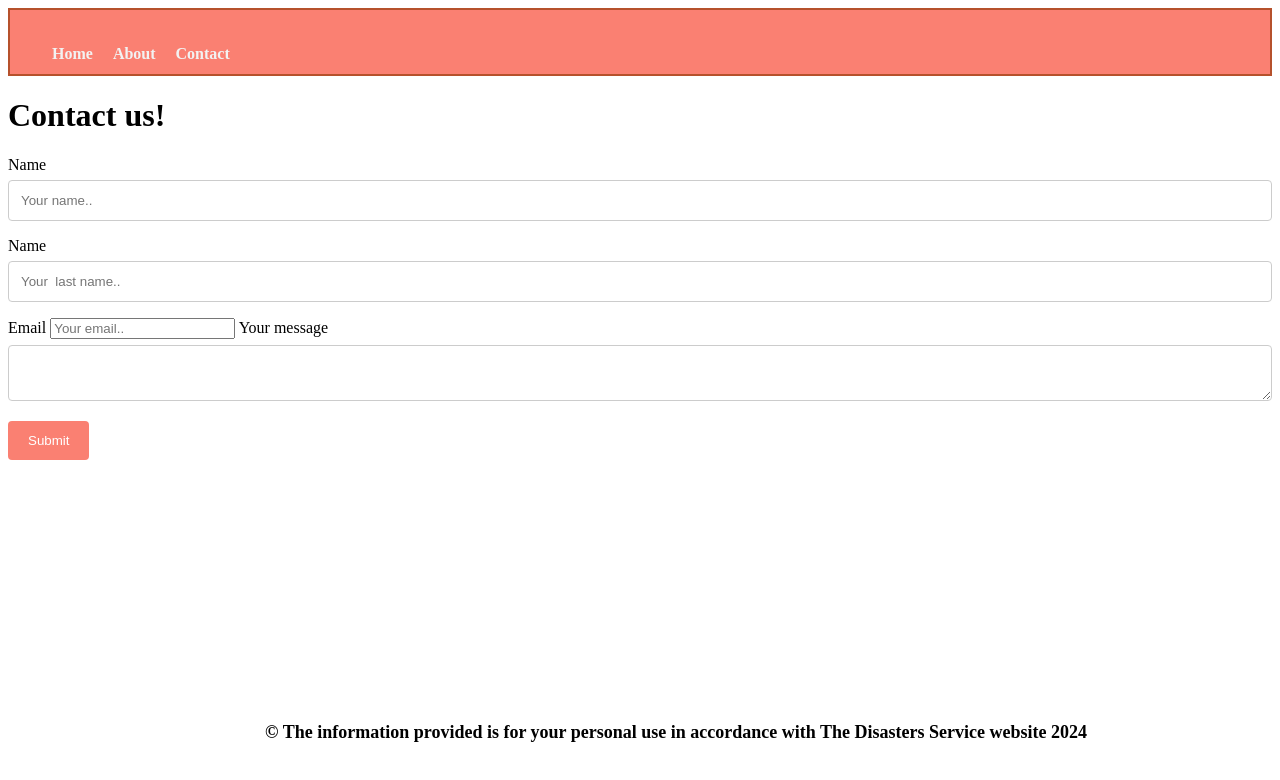
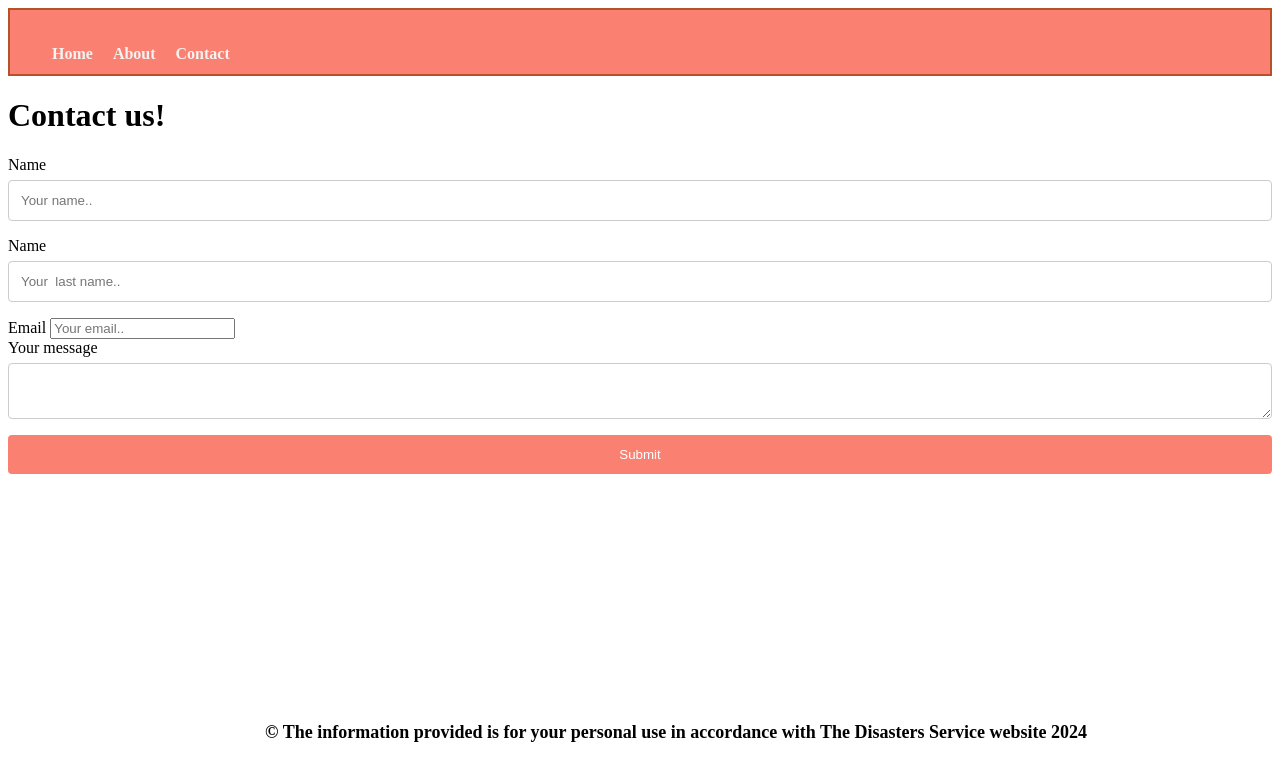
Before and after one commit to BIT-Studio-3/group-project-25-1-scade, a SvelteKit app in the folder disaster/disaster/: page /contact in a window 1280 px wide. Shown: the top 780 px of the page. Built offline with nearby package versions, Linux system fonts and the light colour scheme.

Commit message:
added styele to page

```diff
--- a/disaster/disaster/src/routes/contact/+page.svelte
+++ b/disaster/disaster/src/routes/contact/+page.svelte
@@ -30,10 +30,10 @@
 <Footer year={2024} />
 
 <style>
- /*   form {
+   form {
         display: flex;
         flex-direction: column;
-    }*/
+    }
 
     input[type=text], textarea {
   width: 100%;
@@ -45,7 +45,6 @@
   margin-bottom: 16px;
   resize: vertical;
 }
-
 input[type=submit] {
   background-color:salmon;
   color: white;
@@ -54,7 +53,6 @@ input[type=submit] {
   border-radius: 4px;
   cursor: pointer;
 }
-
 input[type=submit]:hover {
   background-color: salmon;
 }
```
